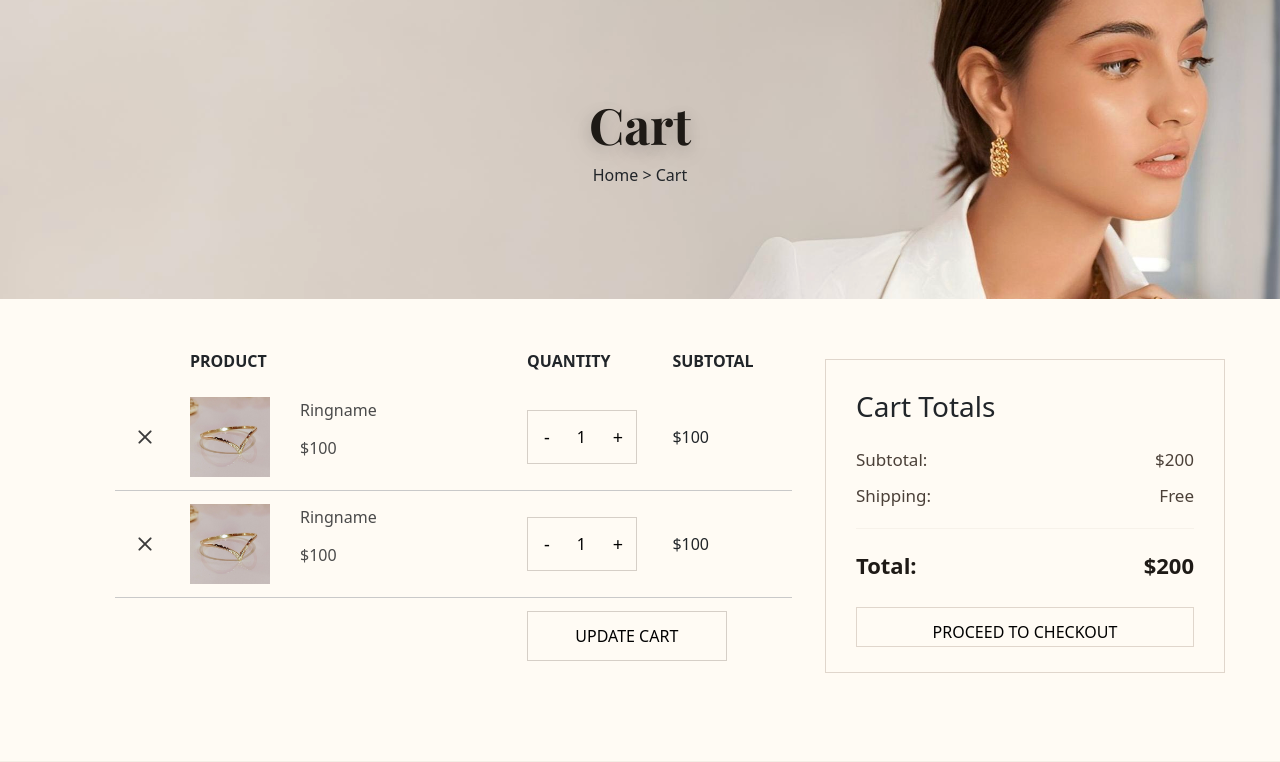
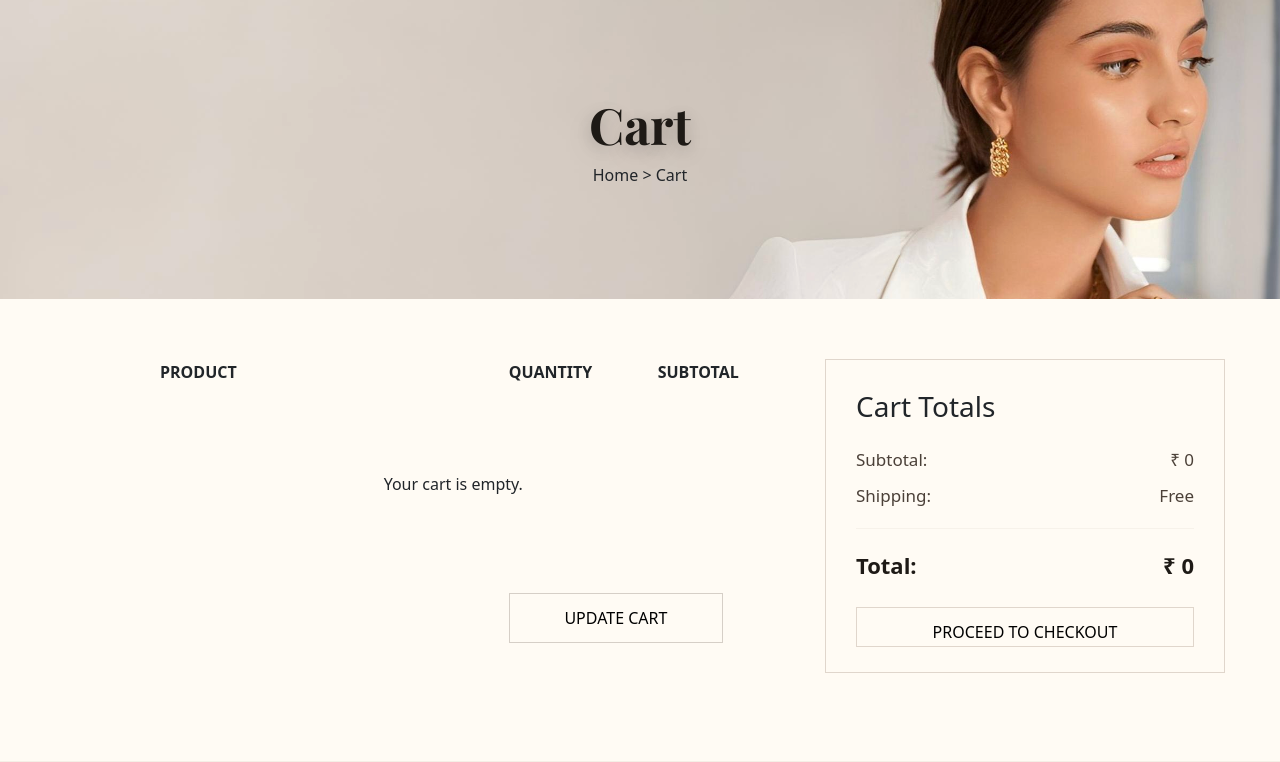
Before and after one commit to Adarsh347/Luxegems---E-commerce-jwellery-shop, a Django app: page /cart in a window 1280 px wide. Shown: the part 77-839 px from the top of the page. Run offline with Django 5.2, Linux system fonts and the light colour scheme.

Commit message:
Implement cart and wishlist functionality; add models, views, and templates for managing user cart items

```diff
--- a/store/admin.py
+++ b/store/admin.py
@@ -1,6 +1,8 @@
 from django.contrib import admin
-from .models import Category, Product
+from .models import Category, Product,Wishlist,Cart
 
 # Register your models here.
 admin.site.register(Category)
 admin.site.register(Product)
+admin.site.register(Wishlist)
+admin.site.register(Cart)
--- a/store/controller/cart.py
+++ b/store/controller/cart.py
@@ -1,5 +1,91 @@
 from django.shortcuts import render,redirect
 from django.contrib import  messages
+from store.models import Product,Cart
+from django.http import JsonResponse
+
 
 def index(request):
-    return render(request,'store/cart.html')
+    cart_items = []
+    total = 0
+    if request.user.is_authenticated:
+        cart_items = Cart.objects.filter(user=request.user)
+        for item in cart_items:
+            item.subtotal = item.product.selling_price * item.product_qty
+        total = sum(item.subtotal for item in cart_items)
+    context = {
+        'cart_items': cart_items,
+        'total': total,
+    }
+    return render(request,'store/cart.html', context)
+
+def addtocart(request):
+    if request.method == 'POST':
+        if request.user.is_authenticated:
+            product_id = request.POST.get('product_id')
+            product_qty = request.POST.get('product_qty')
+            try:
+                product_check = Product.objects.get(id=int(product_id))
+            except (Product.DoesNotExist, ValueError, TypeError):
+                return JsonResponse({'status': 'No such product found'})
+
+            if Cart.objects.filter(user=request.user, product_id=product_check.id).exists():
+                return JsonResponse({'status': 'Product already in cart'})
+
+            qty = 1
+            try:
+                qty = int(product_qty)
+            except (TypeError, ValueError):
+                qty = 1
+
+            if qty <= 0:
+                qty = 1
+
+            if qty > product_check.quantity:
+                return JsonResponse({'status': f'Only {product_check.quantity} quantity available'})
+
+            Cart.objects.create(user=request.user, product=product_check, product_qty=qty)
+            return JsonResponse({'status': 'Product added to cart'})
+        else:
+            return JsonResponse({'status': 'Login to continue'})
+    return redirect('/')
+
+
+def update_cart(request):
+    if request.method == 'POST':
+        if not request.user.is_authenticated:
+            return JsonResponse({'status': 'Login to continue'})
+
+        cart_ids = request.POST.getlist('cart_id[]')
+        qtys = request.POST.getlist('qty[]')
+        for cid, q in zip(cart_ids, qtys):
+            try:
+                cart_obj = Cart.objects.get(id=int(cid), user=request.user)
+                qty = int(q)
+            except (Cart.DoesNotExist, ValueError, TypeError):
+                continue
+
+            if qty <= 0:
+                qty = 1
+            if qty > cart_obj.product.quantity:
+                qty = cart_obj.product.quantity
+
+            cart_obj.product_qty = qty
+            cart_obj.save()
+
+        return JsonResponse({'status': 'Cart updated'})
+    return JsonResponse({'status': 'Invalid request'})
+
+
+def delete_cart_item(request):
+    if request.method == 'POST':
+        if not request.user.is_authenticated:
+            return JsonResponse({'status': 'Login to continue'})
+
+        cart_id = request.POST.get('cart_id')
+        try:
+            cart_obj = Cart.objects.get(id=int(cart_id), user=request.user)
+            cart_obj.delete()
+            return JsonResponse({'status': 'Item removed'})
+        except (Cart.DoesNotExist, ValueError, TypeError):
+            return JsonResponse({'status': 'Item not found'})
+    return JsonResponse({'status': 'Invalid request'})
--- a/store/static/js/custom.js
+++ b/store/static/js/custom.js
@@ -3,45 +3,130 @@ $(document).ready( function () {
         e.preventDefault();
 
         var inc_value = $(this).closest('.product_data').find('.qty-input').val();
-        var value =parseInt(inc_value,10);
-        value=isNaN(value) ? 0 :value;
-        if(value < 10)
-        {
+        var value = parseInt(inc_value, 10);
+        value = isNaN(value) ? 0 : value;
+        if (value < 10) {
             value++;
             $(this).closest('.product_data').find('.qty-input').val(value);
         }
     });
 
-    //decrement-btn
-
     $('.decrement-btn').click(function (e) {
         e.preventDefault();
 
         var inc_value = $(this).closest('.product_data').find('.qty-input').val();
-        var value =parseInt(inc_value,10);
-        value=isNaN(value) ? 0 :value;
-        if(value > 1)
-        {
+        var value = parseInt(inc_value, 10);
+        value = isNaN(value) ? 0 : value;
+        if (value > 1) {
             value--;
             $(this).closest('.product_data').find('.qty-input').val(value);
         }
     });
-})
 
-$('.addtowishlist').click(function (e) {
-    e.preventDefault();
+    $('.addtowishlist').click(function (e) {
+        e.preventDefault();
 
-    var product_id = $(this).closest('.product_data').find('.prod_id').val();
-    var token=$('input[name=csrfmiddlewaretoken]').val();
-    $.ajax({
-        method :"POST",
-        url:"/add-to-wishlist",
-        data:{
-            'product_id':product_id,
-            'csrfmiddlewaretoken':token
-        },
-        success:function(response){
-        console.log(response)
-        alertify.success(response.status)}
+        var product_id = $(this).closest('.product_data').find('.prod_id').val();
+        var token = $('input[name=csrfmiddlewaretoken]').val();
+        $.ajax({
+            method: "POST",
+            url: "/add-to-wishlist",
+            data: {
+                'product_id': product_id,
+                'csrfmiddlewaretoken': token
+            },
+            success: function(response) {
+                console.log(response);
+                if (window.alertify) {
+                    alertify.success(response.status);
+                } else {
+                    alert(response.status);
+                }
+            }
+        });
+    });
+
+    $('.AddToCartBtn').click(function (e) {
+        e.preventDefault();
+
+        var product_id = $(this).closest('.product_data').find('.prod_id').val();
+        var product_qty = $(this).closest('.product_data').find('.qty-input').val();
+        var token = $('input[name=csrfmiddlewaretoken]').val();
+
+        $.ajax({
+            method: "POST",
+            url: "/add-to-cart",
+            data: {
+                'product_id': product_id,
+                'product_qty': product_qty,
+                'csrfmiddlewaretoken': token
+            },
+            success: function(response) {
+                console.log(response);
+                if (window.alertify) {
+                    alertify.success(response.status);
+                } else {
+                    alert(response.status);
+                }
+            }
+        });
+    });
+
+    // CART PAGE: qty +/- buttons in cart rows
+    $('.qty-btn').click(function(e){
+        e.preventDefault();
+        var $row = $(this).closest('tr');
+        var $input = $row.find('.qty-input');
+        var val = parseInt($input.val(),10) || 1;
+        var txt = $(this).text().trim();
+        if(txt === '+') val++;
+        else if(txt === '-') val = Math.max(1, val-1);
+        $input.val(val);
+    });
+
+    // Delete cart item
+    $(document).on('click', '.icon', function(e){
+        var $td = $(this);
+        var $row = $td.closest('tr');
+        var cart_id = $row.data('id');
+        if(!cart_id) return;
+        var token = $('input[name=csrfmiddlewaretoken]').val();
+        $.ajax({
+            method: 'POST',
+            url: '/delete-cart-item',
+            data: {'cart_id': cart_id, 'csrfmiddlewaretoken': token},
+            success: function(response){
+                if(window.alertify){ alertify.success(response.status); }
+                else { alert(response.status); }
+                if(response.status){ location.reload(); }
+            }
+        });
+    });
+
+    // Update cart quantities
+    $('.update').click(function(e){
+        e.preventDefault();
+        var cart_ids = [];
+        var qtys = [];
+        $('table tr.items').each(function(){
+            var cid = $(this).data('id');
+            if(!cid) return;
+            var q = $(this).find('.qty-input').val() || 1;
+            cart_ids.push(cid);
+            qtys.push(q);
+        });
+        if(cart_ids.length === 0) return;
+        var token = $('input[name=csrfmiddlewaretoken]').val();
+        $.ajax({
+            method: 'POST',
+            url: '/update-cart',
+            traditional: true,
+            data: {'cart_id[]': cart_ids, 'qty[]': qtys, 'csrfmiddlewaretoken': token},
+            success: function(response){
+                if(window.alertify){ alertify.success(response.status); }
+                else { alert(response.status); }
+                if(response.status){ location.reload(); }
+            }
+        });
     });
 });
--- a/store/templates/store/cart.html
+++ b/store/templates/store/cart.html
@@ -176,6 +176,7 @@
 
 
     <div class="menu">
+        <div style="display:none">{% csrf_token %}</div>
         <div class="cart">
             <div>
                 <h3>Cart</h3>
@@ -192,54 +193,36 @@
                 <th class="quantity">QUANTITY</th>
                 <th class="subtotal">SUBTOTAL</th>
             </tr>
-
-
-
-
-
-            <tr class="items">
+            {% if cart_items %}
+                {% for item in cart_items %}
+                <tr class="items" data-id="{{ item.id }}">
                     <td class="icon"><i class="bi bi-x" style="font-size: 30px;"></i></td>
-                <td class="image"><img src="ring1.jpg" alt=""></td>
+                    <td class="image"><img src="{{ item.product.product_image.url }}" alt=""></td>
                     <td class="details">
-                    <p>Ringname</p>
-                    <p>$100</p>
+                        <p>{{ item.product.name }}</p>
+                        <p>₹ {{ item.product.selling_price|stringformat:'d' }}</p>
                     </td>
                     <td class="quantity">
                         <div class="qty-box">
                             <button class="qty-btn">-</button>
-                    <input type="text" value="1" class="qty-input">
+                            <input type="text" value="{{ item.product_qty }}" class="qty-input">
                             <button class="qty-btn">+</button>
                         </div>
                     </td>
-                <td class="subtotal">$100</td>
+                    <td class="subtotal">₹ {{ item.subtotal|stringformat:'d' }}</td>
                 </tr>
-            <tr class="items">
-                <td class="icon"><i class="bi bi-x" style="font-size: 30px;"></i></td>
-                <td class="image"><img src="ring1.jpg" alt=""></td>
-                <td class="details">
-                    <p>Ringname</p>
-                    <p>$100</p>
-                </td>
-                <td class="quantity">
-                    <div class="qty-box">
-                    <button class="qty-btn">-</button>
-                    <input type="text" value="1" class="qty-input">
-                    <button class="qty-btn">+</button>
-                    </div>
-                </td>
-                <td class="subtotal">$100</td>
+                {% endfor %}
+            {% else %}
+                <tr>
+                    <td colspan="5" style="text-align:center; padding: 40px 0;">Your cart is empty.</td>
                 </tr>
-
-
-
-
+            {% endif %}
             <tr>
                 <td></td>
                 <td></td>
                 <td></td>
                 <td colspan="2"><button class="update">UPDATE CART</button></td>
             </tr>
-
         </table>
 
 
@@ -248,7 +231,7 @@
 
             <div class="line">
                 <span>Subtotal:</span>
-                <span>$200</span>
+                <span>₹ {{ total|stringformat:'d' }}</span>
             </div>
 
             <div class="line">
@@ -260,7 +243,7 @@
 
             <div class="total">
                 <span>Total:</span>
-                <span>$200</span>
+                <span>₹ {{ total|stringformat:'d' }}</span>
             </div>
 
             <button class="checkout-btn">PROCEED TO CHECKOUT</button>
--- a/store/templates/store/home.html
+++ b/store/templates/store/home.html
@@ -13,10 +13,12 @@
 
 <div class="categories">
     {% for item in category %}
+        <a href="{% url 'products' %}?category={{ item.name|lower }}" style="text-decoration:none; color:inherit;">
     <div>
         <div><img class="categories_item" src="{{ item.image.url }}" alt=""></div>
         <p class="categories_name">{{ item.name }}</p>
     </div>
+</a>
     {% endfor %}
 </div>
 
--- a/store/templates/store/layouts/main.html
+++ b/store/templates/store/layouts/main.html
@@ -20,6 +20,7 @@
     {% block script %}
     {% endblock %}
     <script src="https://cdn.jsdelivr.net/npm/bootstrap@5.3.8/dist/js/bootstrap.bundle.min.js" integrity="sha384-FKyoEForCGlyvwx9Hj09JcYn3nv7wiPVlz7YYwJrWVcXK/BmnVDxM+D2scQbITxI" crossorigin="anonymous"></script>
+    <script src="https://code.jquery.com/jquery-3.6.0.min.js"></script>
     <script src="{% static 'js/custom.js' %}"></script>
 
 </body>
--- a/store/urls.py
+++ b/store/urls.py
@@ -15,4 +15,10 @@ urlpatterns = [
     path('logout/',authview.logoutpage,name='logoutpage'),
 
     path('collections/<str:cate_slug>/<str:prod_slug>',views.productview,name='productview'),
+
+    path('add-to-cart',cart.addtocart,name='/add-to-cart'),
+    path('add-to-wishlist',wishlist.addtowishlist,name='add-to-wishlist'),
+    path('update-cart', cart.update_cart, name='update-cart'),
+    path('delete-cart-item', cart.delete_cart_item, name='delete-cart-item'),
+
 ]
```
Also changed, not shown: store/models.py (+7 -0 lines), store/migrations/0005_cart.py (added). Lines whose indentation alone changed are shown as unchanged.
